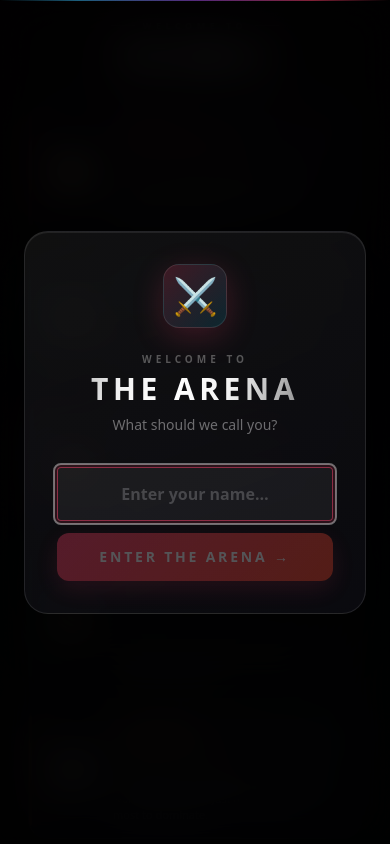
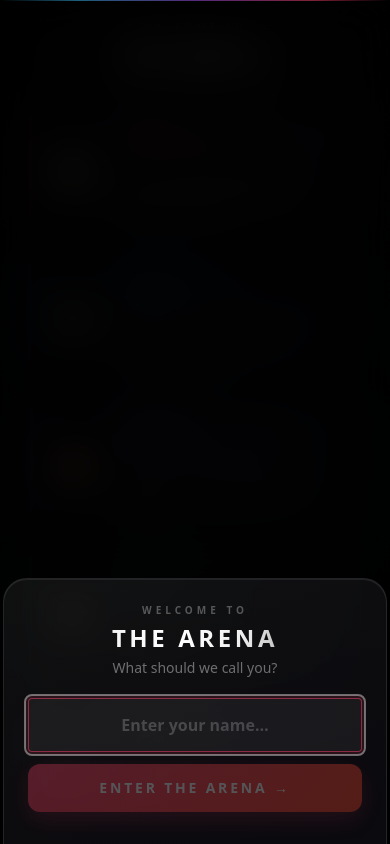
Before and after one commit to JeromeGeek/the-arena, a Next.js app: page / in a window 390 px wide. Shown: the top 844 px of the page. Built offline with nearby package versions, Linux system fonts and the light colour scheme.

Commit message:
fix: fixed bg blobs, keyboard-aware welcome modal, scroll jank

```diff
--- a/src/app/page.tsx
+++ b/src/app/page.tsx
@@ -129,7 +129,9 @@ function WelcomeModal({ onDone }: { onDone: (name: string) => void }) {
   const inputRef = useRef<HTMLInputElement>(null);
 
   useEffect(() => {
-    setTimeout(() => inputRef.current?.focus(), 400);
+    // Longer delay on mobile so the bottom-sheet animation completes before
+    // the keyboard is triggered (avoids layout jump)
+    setTimeout(() => inputRef.current?.focus(), 700);
   }, []);
 
   const handleSubmit = () => {
@@ -145,27 +147,28 @@ function WelcomeModal({ onDone }: { onDone: (name: string) => void }) {
       initial={{ opacity: 0 }}
       animate={{ opacity: 1 }}
       exit={{ opacity: 0 }}
-      className="fixed inset-0 z-50 flex items-center justify-center p-6"
+      className="fixed inset-0 z-50 flex items-end justify-center p-0 sm:items-center sm:p-6"
       style={{ background: "rgba(0,0,0,0.85)", backdropFilter: "blur(20px)" }}
     >
       <motion.div
-        initial={{ opacity: 0, scale: 0.88, y: 32 }}
-        animate={{ opacity: 1, scale: 1, y: 0 }}
-        exit={{ opacity: 0, scale: 0.92, y: 16 }}
+        initial={{ opacity: 0, y: 48 }}
+        animate={{ opacity: 1, y: 0 }}
+        exit={{ opacity: 0, y: 32 }}
         transition={{ type: "spring", stiffness: 280, damping: 24, delay: 0.1 }}
-        className="w-full max-w-sm rounded-3xl p-8 text-center"
+        className="w-full max-w-sm rounded-t-3xl p-6 pb-8 text-center sm:rounded-3xl sm:p-8"
         style={{
           background: "linear-gradient(160deg, rgba(255,255,255,0.06) 0%, rgba(10,10,15,0.98) 100%)",
           border: "1px solid rgba(255,255,255,0.1)",
-          boxShadow: "0 40px 80px rgba(0,0,0,0.6), inset 0 1px 0 rgba(255,255,255,0.08)",
+          borderBottom: "none",
+          boxShadow: "0 -20px 60px rgba(0,0,0,0.6), inset 0 1px 0 rgba(255,255,255,0.08)",
         }}
       >
-        {/* Logo */}
+        {/* Logo — hidden on mobile to save space when keyboard is up */}
         <motion.div
           initial={{ scale: 0.5, opacity: 0 }}
           animate={{ scale: 1, opacity: 1 }}
           transition={{ type: "spring", stiffness: 300, damping: 20, delay: 0.2 }}
-          className="mx-auto mb-6 flex h-16 w-16 items-center justify-center rounded-2xl text-4xl"
+          className="mx-auto mb-4 hidden h-16 w-16 items-center justify-center rounded-2xl text-4xl sm:mb-6 sm:flex"
           style={{
             background: "linear-gradient(135deg, rgba(255,65,108,0.2), rgba(0,180,219,0.15))",
             border: "1px solid rgba(255,255,255,0.1)",
@@ -184,12 +187,12 @@ function WelcomeModal({ onDone }: { onDone: (name: string) => void }) {
             Welcome to
           </p>
           <h2
-            className="text-shimmer mb-2 text-3xl font-black uppercase tracking-[0.15em]"
+            className="text-shimmer mb-1 text-2xl font-black uppercase tracking-[0.15em] sm:mb-2 sm:text-3xl"
             style={{ fontFamily: "var(--font-syne), var(--font-display)" }}
           >
             The Arena
           </h2>
-          <p className="mb-8 text-sm text-white/40">
+          <p className="mb-5 text-sm text-white/40 sm:mb-8">
             What should we call you?
           </p>
         </motion.div>
@@ -1024,15 +1027,15 @@ export default function HomePage() {
 
   return (
     <main className="grain-overlay relative flex flex-col px-3 py-2 sm:px-6 sm:py-3 md:py-4 lg:py-5 xl:py-6"
-      style={{ minHeight: "100dvh" }}
+      style={{ minHeight: "100dvh", overscrollBehavior: "none" }}
     >
 
       {/* First-time username modal */}
       <AnimatePresence>
         {showWelcome && <WelcomeModal onDone={handleNameSet} />}
       </AnimatePresence>
-      {/* Ambient Background — layered depth system */}
-      <div className="pointer-events-none absolute inset-0 overflow-hidden">
+      {/* Ambient Background — fixed to viewport, never scrolls with content */}
+      <div className="pointer-events-none fixed inset-0 overflow-hidden" style={{ contain: "strict" }}>
         {/* Layer 0: Deep base — rich obsidian with directional gradient */}
         <div
           className="absolute inset-0"
@@ -1042,19 +1045,19 @@ export default function HomePage() {
         {/* Layer 1: Large slow-drifting colour fields — very low opacity, luxury not harsh */}
         <motion.div
           className="absolute"
-          style={{ top: "-10%", left: "-5%", width: "65%", height: "70%", borderRadius: "50%", background: "radial-gradient(ellipse at center, rgba(255,65,108,0.055) 0%, transparent 68%)", filter: "blur(60px)" }}
+          style={{ top: "-10%", left: "-5%", width: "65%", height: "70%", borderRadius: "50%", background: "radial-gradient(ellipse at center, rgba(255,65,108,0.055) 0%, transparent 68%)", filter: "blur(60px)", willChange: "transform" }}
           animate={{ x: [0, 18, -8, 0], y: [0, -12, 8, 0], scale: [1, 1.04, 0.98, 1] }}
           transition={{ duration: 22, repeat: Infinity, ease: "easeInOut" }}
         />
         <motion.div
           className="absolute"
-          style={{ bottom: "-5%", right: "-8%", width: "60%", height: "65%", borderRadius: "50%", background: "radial-gradient(ellipse at center, rgba(0,180,219,0.048) 0%, transparent 65%)", filter: "blur(70px)" }}
+          style={{ bottom: "-5%", right: "-8%", width: "60%", height: "65%", borderRadius: "50%", background: "radial-gradient(ellipse at center, rgba(0,180,219,0.048) 0%, transparent 65%)", filter: "blur(70px)", willChange: "transform" }}
           animate={{ x: [0, -14, 10, 0], y: [0, 10, -6, 0], scale: [1, 0.97, 1.03, 1] }}
           transition={{ duration: 26, repeat: Infinity, ease: "easeInOut", delay: 4 }}
         />
         <motion.div
           className="absolute"
-          style={{ top: "20%", left: "30%", width: "50%", height: "55%", borderRadius: "50%", background: "radial-gradient(ellipse at center, rgba(168,85,247,0.038) 0%, transparent 60%)", filter: "blur(80px)" }}
+          style={{ top: "20%", left: "30%", width: "50%", height: "55%", borderRadius: "50%", background: "radial-gradient(ellipse at center, rgba(168,85,247,0.038) 0%, transparent 60%)", filter: "blur(80px)", willChange: "transform" }}
           animate={{ x: [0, 10, -16, 0], y: [0, -8, 12, 0] }}
           transition={{ duration: 30, repeat: Infinity, ease: "easeInOut", delay: 8 }}
         />
```
